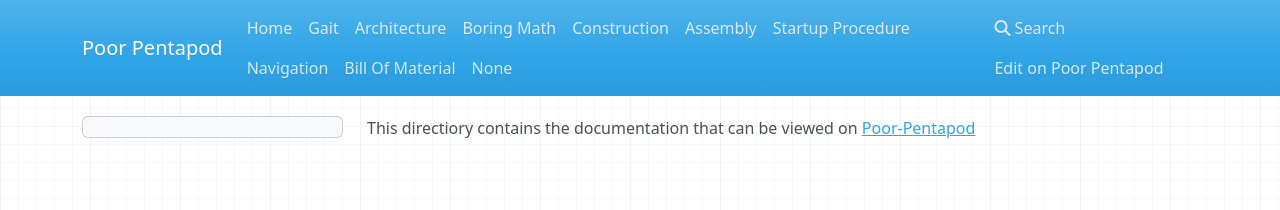
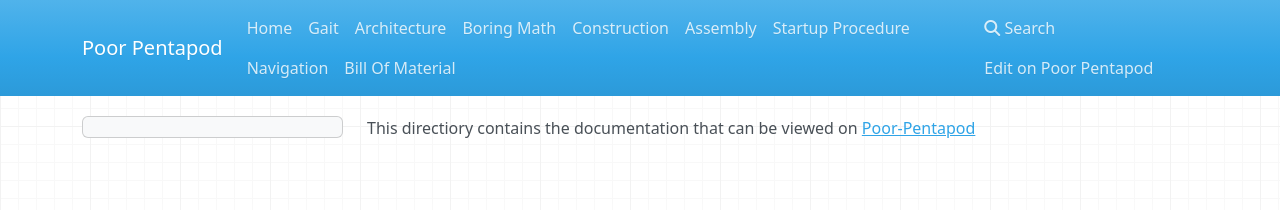
Before and after one commit to jochenalt/Pentapod-Design, an MkDocs documentation site: the page built from docs/Readme.md, in a window 1280 px wide. Shown: the top 210 px of the page. Built offline with MkDocs 1.6.1, drawn with Linux system fonts in a browser that asks for light colours; nearby versions of some CDN libraries; old or Windows-style settings are respelled for this version of MkDocs.

Commit message:
no message

```diff
--- a/mkdocs.yml
+++ b/mkdocs.yml
@@ -14,4 +14,3 @@ pages:
     - 'Startup Procedure': 'startup-procedure.md'
     - 'Navigation': 'navigation.md'
     - 'Bill Of Material': 'bill-of-material.md'
-    - videos/logo.gif
```
